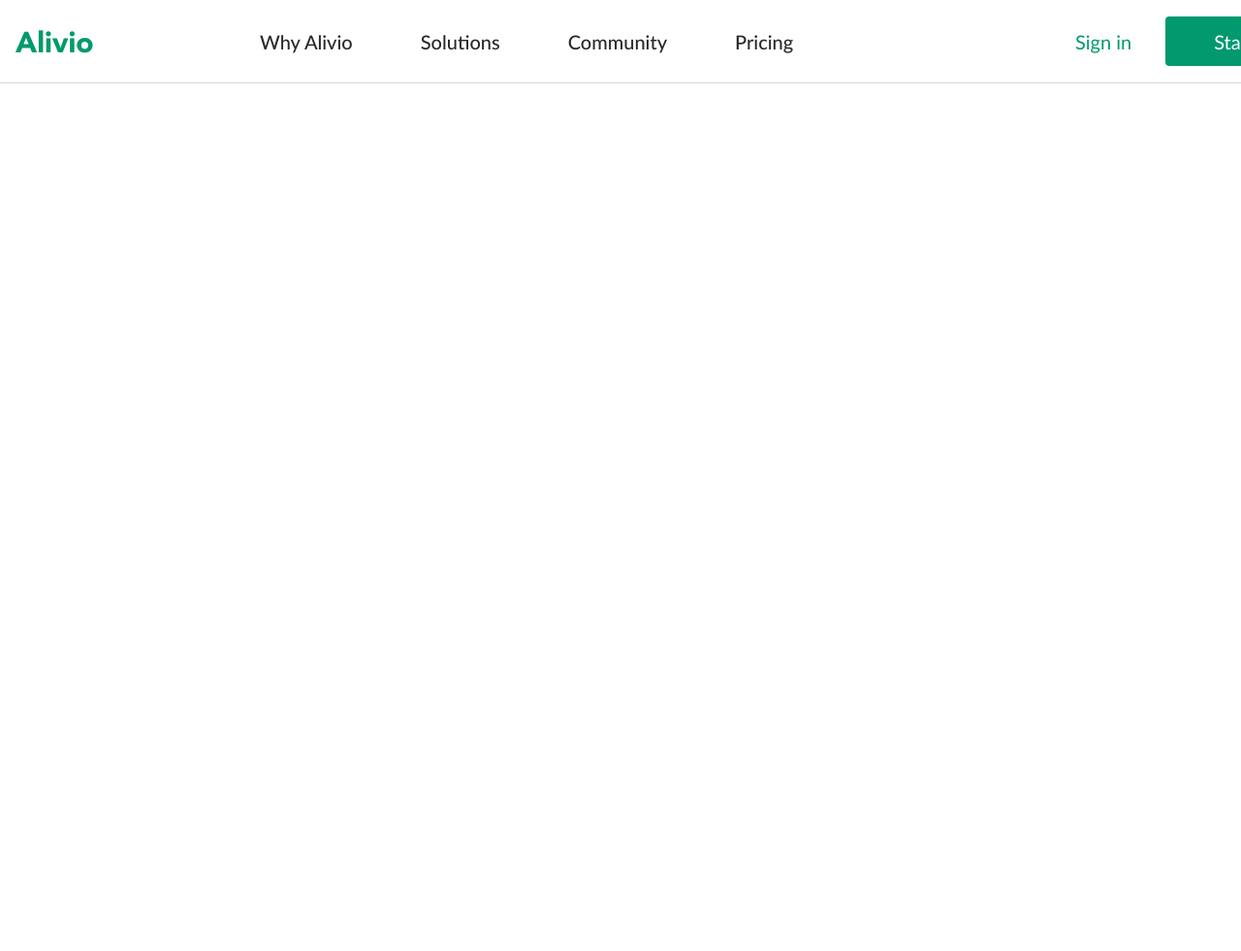
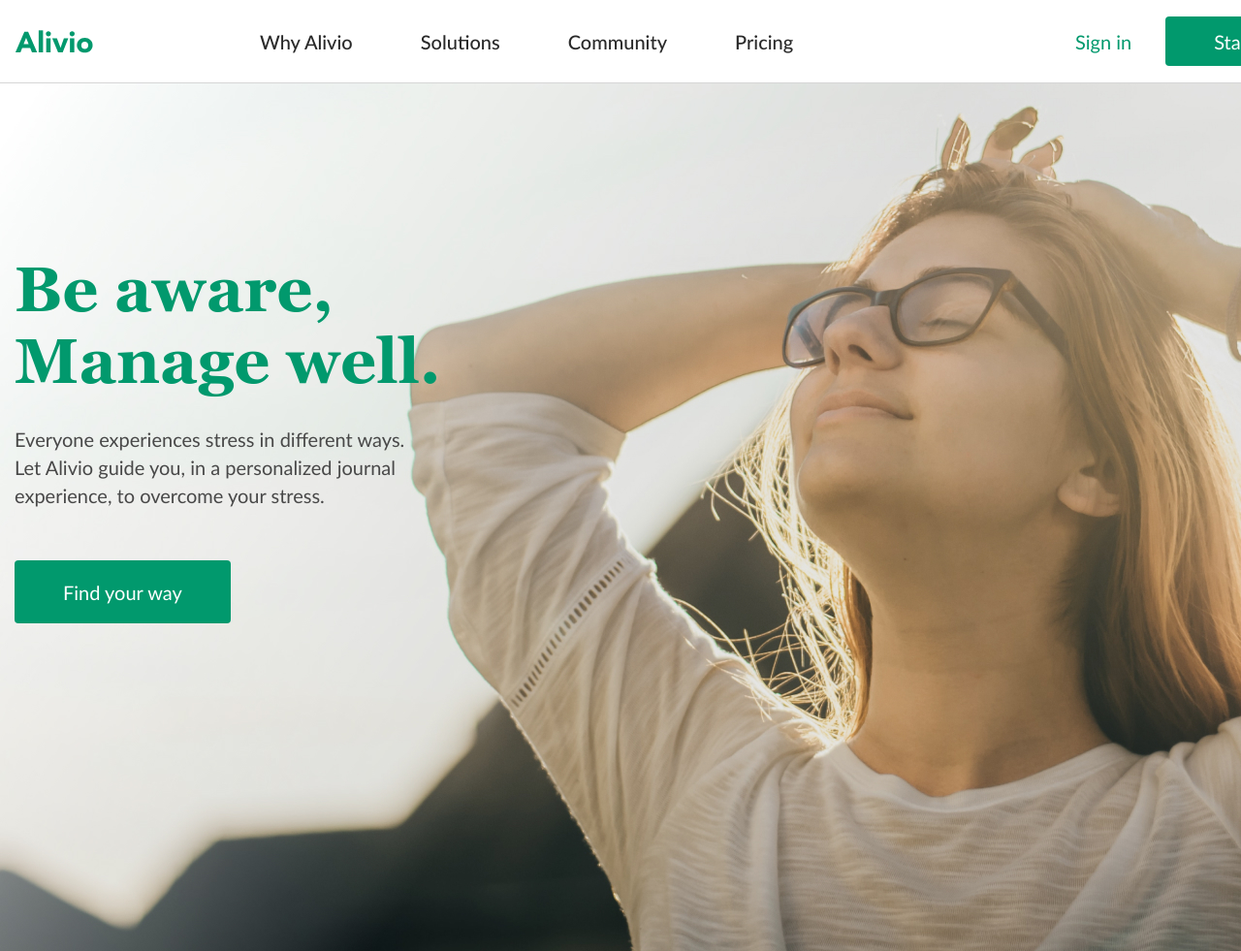
Before and after one commit to vladimirskaya/alivio, a plain HTML site: page index.html in a window 1280 px wide. Shown: the top 981 px of the page at 97% size. Before the commit the page ends 800 px from the top, so only its background shows below. Drawn offline with Linux system fonts and the light colour scheme.

Commit message:
feat: add hero

```diff
--- /dev/null
+++ b/css/blocks/btn.css
@@ -0,0 +1,33 @@
+.btn,
+a.btn {
+    display: inline-block;
+
+    /* height: 51px;
+    line-height: 51px; */
+
+    min-height: 51px;
+    display: flex;
+    justify-content: center;
+    align-items: center;
+    line-height: 1;
+
+    padding-left: 50px;
+    padding-right: 50px;
+    background-color: #01996D;
+    color: #fff;
+    font-size: 20px;
+    font-weight: 400;
+    border-radius: 4px;
+    transition: opacity 0.2s ease;
+}
+
+.btn:hover,
+a.btn:hover {
+    opacity: 0.8;
+    color: #fff;
+}
+
+.btn-lg,
+a.btn-lg {
+    min-height: 65px;
+}
--- a/css/blocks/header.css
+++ b/css/blocks/header.css
@@ -48,30 +48,3 @@
 .header-login a {
     color: #01996D;
 }
-
-.btn, a.btn {
-    display: inline-block;
-
-    /* height: 51px;
-    line-height: 51px; */
-
-    min-height: 51px;
-    display: flex;
-    justify-content: center;
-    align-items: center;
-    line-height: 1;
-
-    padding-left: 50px;
-    padding-right: 50px;
-    background-color: #01996D;
-    color: #fff;
-    font-size: 20px;
-    font-weight: 400;
-    border-radius: 4px;
-    transition: opacity 0.2s ease;
-}
-
-.btn:hover, a.btn:hover {
-    opacity: 0.8;
-    color: #fff;
-}
--- /dev/null
+++ b/css/blocks/home.css
@@ -0,0 +1,54 @@
+.home {
+    position: relative;
+
+    min-height: 895px;
+
+    padding-top: 175px;
+    padding-bottom: 175px;
+}
+
+.home-content {
+    max-width: 440px;
+}
+
+.home-heading {
+    color: #01996D;
+    font-family: Georgia, serif;
+    font-weight: 700;
+    font-size: 65px;
+}
+
+.home-heading + * {
+    margin-top: 30px;
+}
+
+.home-text {
+    max-width: 430px;
+
+    color: #484848;
+    line-height: 144.5%;
+}
+
+.home-text + * {
+    margin-top: 53px;
+}
+
+.home-btn {
+    display: flex;
+}
+
+.home-bg-img {
+    position: absolute;
+    top: 0;
+    left: 0;
+    width: 100%;
+    height: 100%;
+    border-color: bisque;
+    z-index: -1;
+}
+
+.home-bg-img img {
+    width: 100%;
+    height: 100%;
+    object-fit: cover;
+}
--- a/index.html
+++ b/index.html
@@ -10,6 +10,8 @@
     <link rel="stylesheet" href="./css/base.css">
     <!--Blocks-->
     <link rel="stylesheet" href="./css/blocks/header.css">
+    <link rel="stylesheet" href="./css/blocks/home.css">
+    <link rel="stylesheet" href="./css/blocks/btn.css">
 
     <!--Fonts-->
     <link rel="stylesheet" href="./css/fonts/Georgia/stylesheet.css">
@@ -39,6 +41,26 @@
             </div>
         </div>
     </header>
+
+    <main class="main">
+        <section class="home">
+            <div class="container">
+                <div class="home-content">
+                    <h1 class="home-heading">Be aware, Manage well.</h1>
+                    <div class="home-text">
+                        <p>Everyone experiences stress in different ways.
+                            Let Alivio guide you, in a personalized journal experience, to overcome your stress.</p>
+                    </div>
+                    <div class="home-btn">
+                        <a href="" class="btn btn-lg">Find your way</a>
+                    </div>
+                </div>
+            </div>
+            <div class="home-bg-img">
+                <img src="./images/home/BG.jpg" alt="background cover">
+            </div>
+        </section>
+    </main>
 </body>
 
 </html>
```
Also changed, not shown: images/home/BG.jpg (added).
